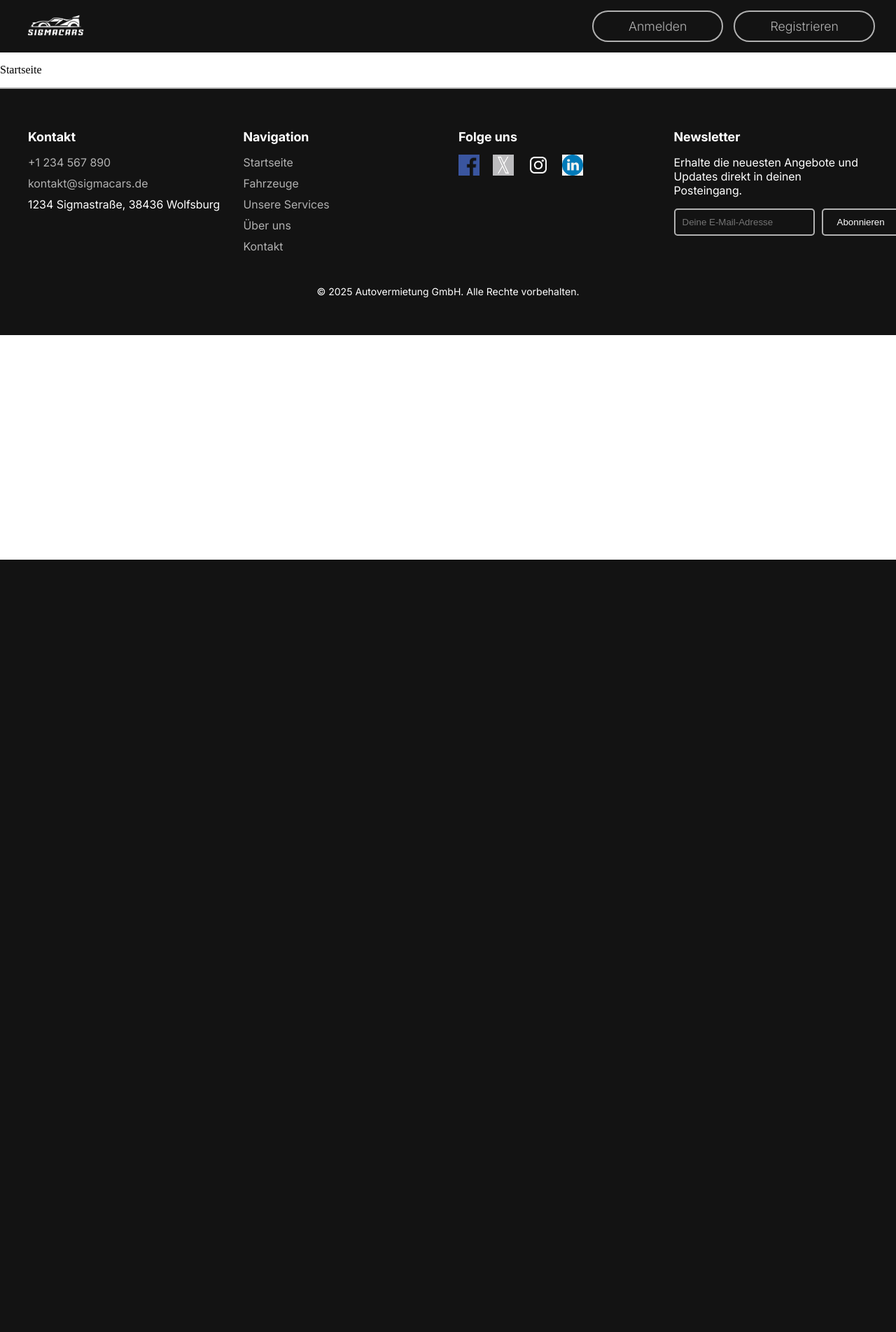
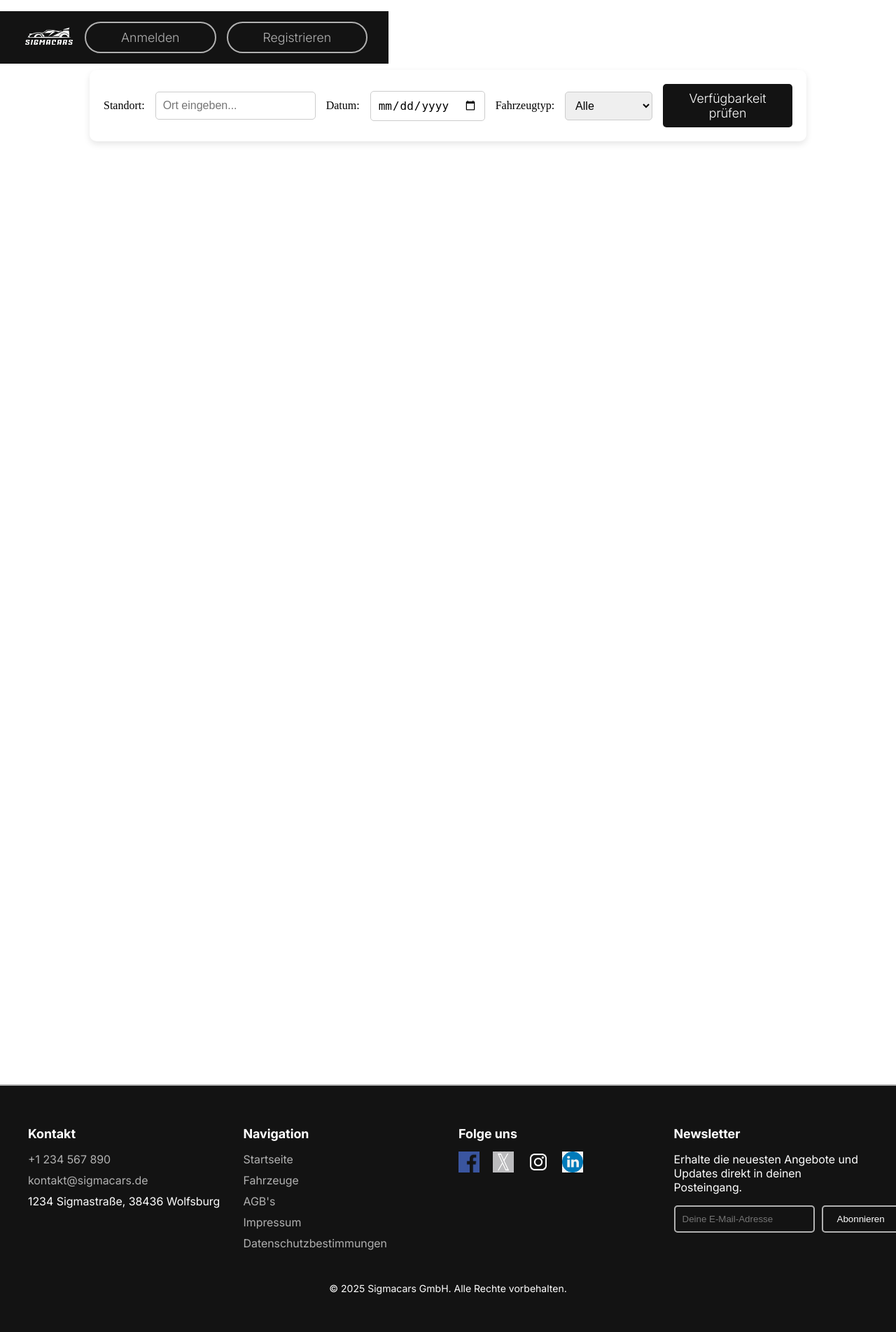
Before and after one commit to lars0705/autovermietung, a PHP site: page / in a window 1280 px wide. Shown: the whole page at 70% size. Before the commit the page ends 800 px from the top, so only its background shows below. Run offline with PHP 8.4, Linux system fonts and the light colour scheme.

Commit message:
Header und Footer fast fertig, erste Anpassungen an Startseite

```diff
--- a/components/footer.php
+++ b/components/footer.php
@@ -16,9 +16,9 @@
             <ul>
                 <li><a href="../pages/index.php">Startseite</a></li>
                 <li><a href="../pages/product-list.php">Fahrzeuge</a></li>
-                <li><a href="../pages/index.php">Unsere Services</a></li>
-                <li><a href="../pages/index.php">Über uns</a></li>
-                <li><a href="../pages/index.php">Kontakt</a></li>
+                <li><a href="../pages/terms.php">AGB's</a></li>
+                <li><a href="../pages/imprint.php">Impressum</a></li>
+                <li><a href="../pages/privacy-policy.php">Datenschutzbestimmungen</a></li>
             </ul>
         </div>
 
@@ -37,7 +37,7 @@
         <div class="footer-section">
             <h3>Newsletter</h3>
             <p>Erhalte die neuesten Angebote und Updates direkt in deinen Posteingang.</p>
-            <form action="/subscribe" method="post">
+            <form method="post">
                 <input type="email" name="email" placeholder="Deine E-Mail-Adresse" required>
                 <button type="submit">Abonnieren</button>
             </form>
@@ -45,6 +45,6 @@
     </div>
 
     <div class="footer-bottom">
-        <p>&copy; 2025 Autovermietung GmbH. Alle Rechte vorbehalten.</p>
+        <p>&copy; 2025 Sigmacars GmbH. Alle Rechte vorbehalten.</p>
     </div>
 </footer>
--- a/css/style.css
+++ b/css/style.css
@@ -7,13 +7,69 @@
 body {
   margin: 0;
 }
+/* Startseite */
+/* CSS für das Filter-Fenster */
+#filter-container {
+  position: absolute;
+  top: 100px; /* Anfangs mit Abstand zum Header */
+  left: 50%;
+  transform: translateX(-50%);
+  width: 80%;
+  background: white;
+  padding: 20px;
+  border-radius: 10px;
+  box-shadow: 0px 4px 10px rgba(0, 0, 0, 0.1);
+  transition: all 0.3s ease-in-out;
+}
 
+.filter-form {
+  display: flex;
+  align-items: center;
+  justify-content: space-between;
+  gap: 15px;
+}
+
+.filter-form input,
+.filter-form select {
+  padding: 10px;
+  border: 1px solid #ccc;
+  border-radius: 5px;
+  font-size: 16px;
+}
+
+.filter-form .button {
+  padding: 10px 20px;
+  background-color: #131313;
+  color: white;
+  border: none;
+  border-radius: 5px;
+  cursor: pointer;
+  transition: 0.3s ease-in-out;
+}
+
+.filter-form .button:hover {
+  background-color: #333;
+}
+
+/* Dynamisches Verhalten beim Scrollen */
+.fixed-filter {
+  position: fixed !important;
+  top: 60px; /* Direkt unter dem Header */
+  left: 0;
+  width: 100%;
+  border-radius: 0;
+  box-shadow: 0px 4px 10px rgba(0, 0, 0, 0.2);
+}
+
+/* CSS-Anpassungen für den Header */
 .header {
   display: flex;
   justify-content: space-between;
   align-items: center;
   padding: 15px 30px;
   background-color: #131313;
+  position: fixed;
+  z-index: 1000;
 }
 
 .logo {
@@ -53,9 +109,9 @@ body {
   background-color: rgba(255, 255, 255, 0.1);
 }
 
-/* Allgemeine Footer-Stile */
+/* CSS-Anpassungen für den Footer */
 .footer {
-  background-color: #131313; /* Dunkler Hintergrund */
+  background-color: #131313;
   color: white;
   padding: 40px 40px;
   font-family: "Inter", sans-serif;
@@ -99,7 +155,6 @@ body {
   color: #fff;
 }
 
-/* Social Media Icons */
 .social-media a {
   margin-right: 15px;
 }
@@ -114,7 +169,6 @@ body {
   transform: scale(1.1);
 }
 
-/* Newsletter Form */
 .footer-section form {
   display: flex;
   gap: 10px;
@@ -144,7 +198,6 @@ body {
   background-color: #b1b1b1;
 }
 
-/* Footer Bottom */
 .footer-bottom {
   text-align: center;
   margin-top: 30px;
--- /dev/null
+++ b/js/script.js
@@ -0,0 +1,13 @@
+document.addEventListener("DOMContentLoaded", function () {
+    const filterContainer = document.getElementById("filter-container");
+    const header = document.querySelector(".header");
+    const headerHeight = header.offsetHeight;
+
+    window.addEventListener("scroll", function () {
+        if (window.scrollY > headerHeight + 20) {
+            filterContainer.classList.add("fixed-filter");
+        } else {
+            filterContainer.classList.remove("fixed-filter");
+        }
+    });
+});
--- a/pages/account.php
+++ b/pages/account.php
@@ -2,7 +2,7 @@
 <html>
   <head>
     <meta charset="utf-8" />
-    <link rel="stylesheet" href="style.css" />
+    <link rel="stylesheet" href="../css/style.css" />
   </head>
   <body>
     <?php include '../components/header.php'; ?>
--- a/pages/imprint.php
+++ b/pages/imprint.php
@@ -2,7 +2,7 @@
 <html>
   <head>
     <meta charset="utf-8" />
-    <link rel="stylesheet" href="style.css" />
+    <link rel="stylesheet" href="../css/style.css" />
   </head>
   <body>
     <?php include '../components/header.php'; ?>
--- a/pages/index.php
+++ b/pages/index.php
@@ -3,10 +3,37 @@
   <head>
     <meta charset="utf-8" />
     <link rel="stylesheet" href="../css/style.css" />
+    <title>Sigmacars | Startseite</title>
+    <script defer src="js/script.js"></script> <!-- JavaScript für das Scroll-Verhalten -->
   </head>
   <body>
     <?php include '../components/header.php'; ?>
-    <p>Startseite</p>
+    <!-- Filter-Fenster -->
+    <div id="filter-container">
+        <form class="filter-form" action="pages/produktuebersicht.php" method="GET">
+            <label for="location">Standort:</label>
+            <input type="text" id="location" name="location" placeholder="Ort eingeben...">
+
+            <label for="date">Datum:</label>
+            <input type="date" id="date" name="date">
+
+            <label for="car-type">Fahrzeugtyp:</label>
+            <select id="car-type" name="car-type">
+                <option value="alle">Alle</option>
+                <option value="kleinwagen">Kleinwagen</option>
+                <option value="suv">SUV</option>
+                <option value="luxus">Luxus</option>
+            </select>
+
+            <button type="submit" class="button">Verfügbarkeit prüfen</button>
+        </form>
+    </div>
+
+    <!-- Platzhalter für den weiteren Inhalt -->
+    <main class="main-content">
+        <p>Hier kommen die anderen drei Abschnitte hin...</p>
+        <div style="height: 1500px;"></div> <!-- Zum Testen des Scrollens -->
+    </main>
     <?php include '../components/footer.php'; ?>
   </body>
 </html>
--- a/pages/login.php
+++ b/pages/login.php
@@ -2,7 +2,7 @@
 <html>
   <head>
     <meta charset="utf-8" />
-    <link rel="stylesheet" href="style.css" />
+    <link rel="stylesheet" href="../css/style.css" />
   </head>
   <body>
     <?php include '../components/header.php'; ?>
--- a/pages/logout.php
+++ b/pages/logout.php
@@ -2,7 +2,7 @@
 <html>
   <head>
     <meta charset="utf-8" />
-    <link rel="stylesheet" href="style.css" />
+    <link rel="stylesheet" href="../css/style.css" />
   </head>
   <body>
     <?php include '../components/header.php'; ?>
--- a/pages/product-detail.php
+++ b/pages/product-detail.php
@@ -2,7 +2,7 @@
 <html>
   <head>
     <meta charset="utf-8" />
-    <link rel="stylesheet" href="style.css" />
+    <link rel="stylesheet" href="../css/style.css" />
   </head>
   <body>
     <?php include '../components/header.php'; ?>
--- a/pages/product-list.php
+++ b/pages/product-list.php
@@ -2,7 +2,7 @@
 <html>
   <head>
     <meta charset="utf-8" />
-    <link rel="stylesheet" href="style.css" />
+    <link rel="stylesheet" href="../css/style.css" />
   </head>
   <body>
     <?php include '../components/header.php'; ?>
--- a/pages/register.php
+++ b/pages/register.php
@@ -2,7 +2,7 @@
 <html>
   <head>
     <meta charset="utf-8" />
-    <link rel="stylesheet" href="style.css" />
+    <link rel="stylesheet" href="../css/style.css" />
   </head>
   <body>
     <?php include '../components/header.php'; ?>
--- a/pages/terms.php
+++ b/pages/terms.php
@@ -2,7 +2,7 @@
 <html>
   <head>
     <meta charset="utf-8" />
-    <link rel="stylesheet" href="style.css" />
+    <link rel="stylesheet" href="../css/style.css" />
   </head>
   <body>
     <?php include '../components/header.php'; ?>
```
Also changed, not shown: pages/privacy-policy.php (added, +12 -0 lines), assets/images/sigmacars_logo.png.
